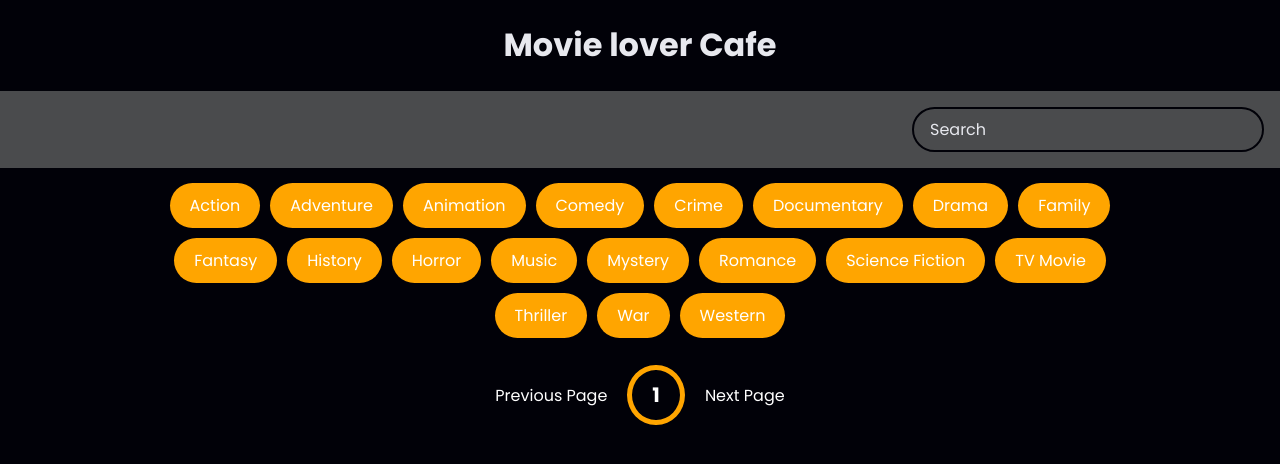
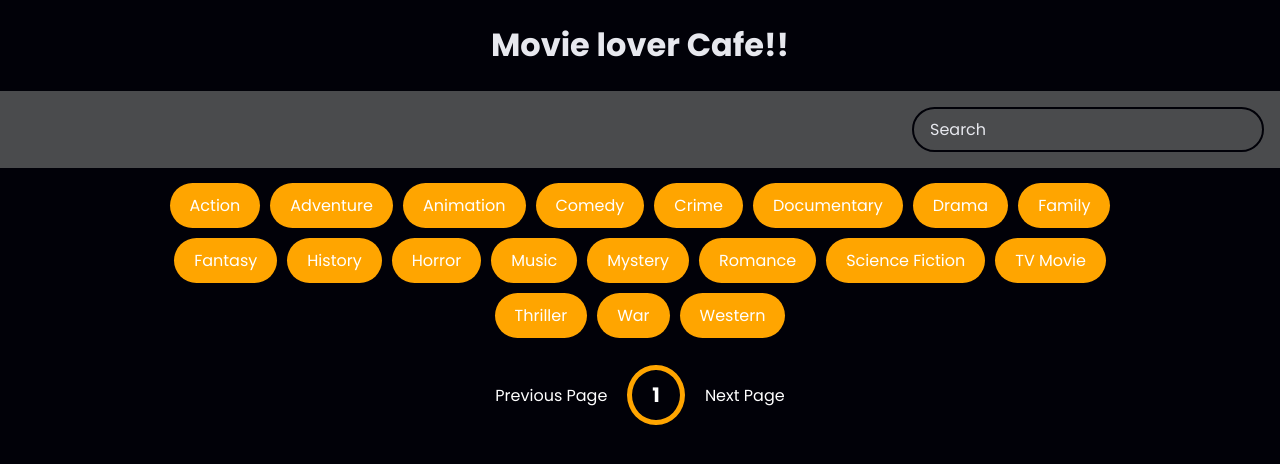
Before and after one commit to mr-lazyindian/EPAM-Project, a website: page Index.html in a window 1280 px wide. Drawn offline with Linux system fonts and the light colour scheme; no server answers.

Commit message:
Update Index.html

```diff
--- a/Index.html
+++ b/Index.html
@@ -315,7 +315,7 @@ main {
 </head>
 
 <body>
-    <h1> Movie lover Cafe</h1>
+    <h1> Movie lover Cafe!!</h1>
     <header>
 
         <form id="form">
```
